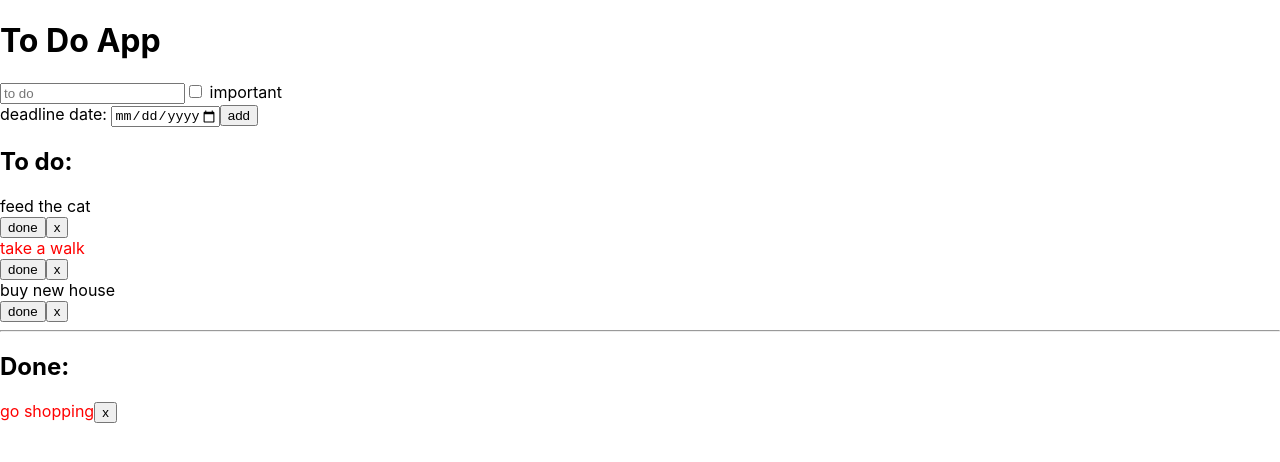
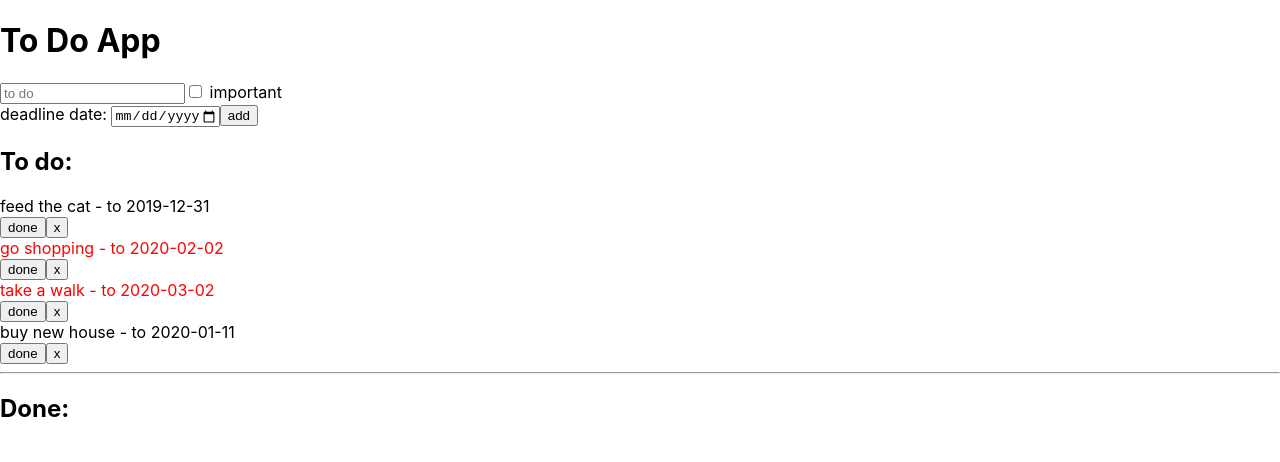
Before and after one commit to karolina-michalak/ToDoApp, a React (Create React App) app: page / in a window 1280 px wide. Shown: the top 462 px of the page. Built offline with nearby package versions, Linux system fonts and the light colour scheme.

Commit message:
added deadline date and date of done

```diff
--- a/src/components/App.js
+++ b/src/components/App.js
@@ -20,7 +20,7 @@ class App extends React.Component {
         id: 1,
         text: 'go shopping',
         important: true,
-        active: false,
+        active: true,
         finishDate: null,
         date: '2020-02-02'
       },
@@ -73,7 +73,8 @@ class App extends React.Component {
     const tasks = [...this.state.tasks]
     tasks.forEach(task =>{
       if(task.id === id){
-        task.active = false
+        task.active = false;
+        task.finishDate = new Date().getTime()
       }
     })
     this.setState({
--- a/src/components/Todo.js
+++ b/src/components/Todo.js
@@ -11,16 +11,17 @@ const Todo = props => {
     if(active){
     return(
         <div>
-            <div style={ important ? importantColor : null}>{text}</div>
+            <div style={ important ? importantColor : null}>{text} - to {date}</div>
             <button onClick={() => props.changeStatus(id)}>done</button>
             <button onClick={() => props.remove(id)}>x</button>
         </div>
     )}
     else{
+        const finish = new Date(finishDate).toLocaleString()
         return(
             <div>
                 <div style={important ? importantColor : null}>
-                {text}
+                {text} - done {finish}
                 <button onClick={() => props.remove(id)}>x</button>
                 </div>
             </div>
```
